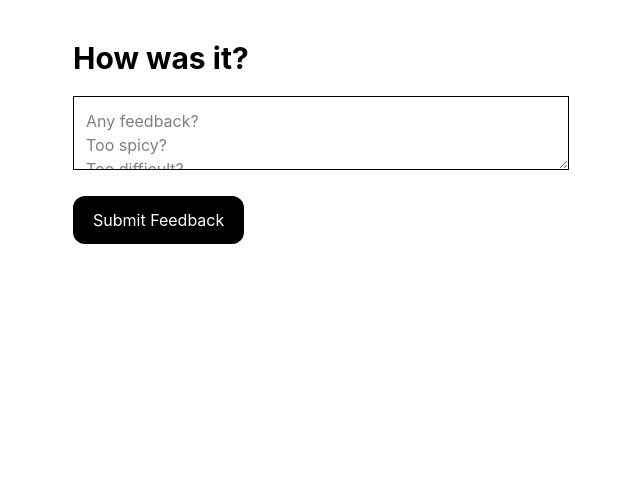
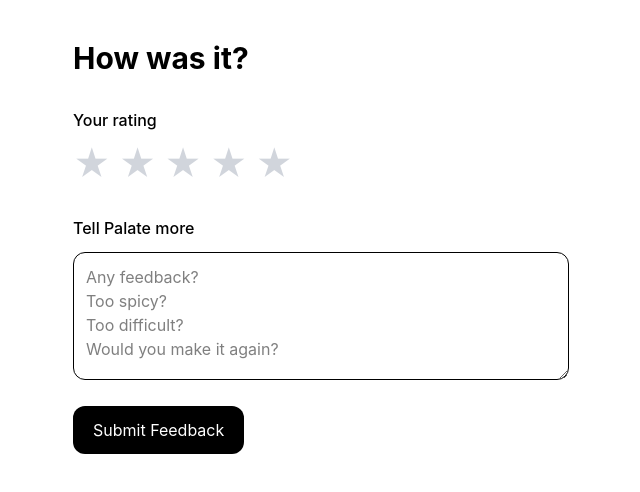
Before and after one commit to MrThief123/Palate, a React (Vite) app in the folder palate/: page /feedback/1 in a window 1280 px wide. Shown: the top 492 px of the page, without its empty margins (319-959 px from the left). Built offline with nearby package versions, Linux system fonts and the light colour scheme.

Commit message:
fix: udpate ui

```diff
--- a/palate/src/components/SwipeDeck.tsx
+++ b/palate/src/components/SwipeDeck.tsx
@@ -205,9 +205,6 @@ export default function SwipeDeck({ mealType = "dinner" }: SwipeDeckProps) {
     if (position > 120) {
       console.log("[SwipeDeck] Liked:", recipe.name);
 
-      // Persist the interaction in CockroachDB.
-      await saveRecipeInteraction(recipe, "liked", mealType);
-
       // Send the recipe to the cooking page.
       navigate(`/cooking/${recipe.id}`, {
         state: {
--- a/palate/src/pages/Cooking.tsx
+++ b/palate/src/pages/Cooking.tsx
@@ -65,7 +65,10 @@ export default function Cooking() {
 
         const data = await response.json();
 
-        setDetailedRecipe(data.recipe);
+        setDetailedRecipe({
+          ...recipe,
+          ...data.recipe,
+        });
       } catch (err) {
         console.error(err);
 
@@ -240,9 +243,11 @@ export default function Cooking() {
 
       <button
         onClick={() =>
-          navigate(
-            `/feedback/${detailedRecipe.id}`
-          )
+          navigate(`/feedback/${detailedRecipe.id}`, {
+            state: {
+              recipe: detailedRecipe,
+            },
+          })
         }
         className="mt-10 w-full bg-black text-white px-5 py-3 rounded-xl"
       >
--- a/palate/src/pages/Feedback.tsx
+++ b/palate/src/pages/Feedback.tsx
@@ -1,25 +1,161 @@
-import { useNavigate, useParams } from "react-router-dom";
+import { useState } from "react";
+import { useLocation, useNavigate, useParams } from "react-router-dom";
+import type { Recipe } from "../types/recipe";
 
 export default function Feedback() {
   const navigate = useNavigate();
   const { id } = useParams();
+  const location = useLocation();
+
+  const recipe = location.state?.recipe as Recipe | undefined;
+
+  const [rating, setRating] = useState(0);
+  const [feedback, setFeedback] = useState("");
+  const [submitting, setSubmitting] = useState(false);
+  const [error, setError] = useState<string | null>(null);
+
+  async function handleSubmit() {
+    if (!rating) {
+      setError("Please select a rating.");
+      return;
+    }
+
+    if (!recipe) {
+      setError("Recipe information is missing.");
+      return;
+    }
+
+    try {
+      setSubmitting(true);
+      setError(null);
+
+      const response = await fetch(
+        "http://localhost:5001/recommendations/feedback",
+        {
+          method: "POST",
+
+          credentials: "include",
+
+          headers: {
+            "Content-Type": "application/json",
+          },
+
+          body: JSON.stringify({
+            recipeId: id || recipe.id,
+            recipeName: recipe.name,
+            mealType: recipe.mealType,
+            cuisine: recipe.cuisine,
+            rating,
+            feedback: feedback.trim(),
+          }),
+        }
+      );
+
+      const data = await response.json();
+
+      if (!response.ok) {
+        throw new Error(
+          data.message || "Failed to submit feedback"
+        );
+      }
+
+      console.log(
+        "[Feedback] Submitted successfully"
+      );
+
+      navigate("/discover");
+    } catch (error) {
+      console.error(
+        "[Feedback] Submission error:",
+        error
+      );
+
+      if (error instanceof Error) {
+        setError(error.message);
+      } else {
+        setError("Failed to submit feedback");
+      }
+    } finally {
+      setSubmitting(false);
+    }
+  }
 
   return (
     <div className="max-w-xl mx-auto p-10">
-      <h1 className="text-3xl font-bold">How was it?</h1>
+      <h1 className="text-3xl font-bold">
+        How was it?
+      </h1>
 
-      <textarea
-        className="border w-full mt-5 p-3"
-        placeholder={`Any feedback?
+      {recipe && (
+        <p className="mt-2 text-gray-600">
+          How did you find{" "}
+          <strong>{recipe.name}</strong>?
+        </p>
+      )}
+
+      {/* Rating */}
+
+      <div className="mt-8">
+        <p className="font-medium mb-3">
+          Your rating
+        </p>
+
+        <div className="flex gap-2">
+          {[1, 2, 3, 4, 5].map((star) => (
+            <button
+              key={star}
+              type="button"
+              onClick={() => setRating(star)}
+              className={`text-4xl transition ${
+                star <= rating
+                  ? "text-yellow-400"
+                  : "text-gray-300"
+              }`}
+            >
+              ★
+            </button>
+          ))}
+        </div>
+      </div>
+
+      {/* Written feedback */}
+
+      <div className="mt-8">
+        <p className="font-medium mb-3">
+          Tell Palate more
+        </p>
+
+        <textarea
+          value={feedback}
+          onChange={(e) =>
+            setFeedback(e.target.value)
+          }
+          className="border w-full p-3 rounded-xl min-h-32"
+          placeholder={`Any feedback?
 Too spicy?
-Too difficult?`}
-      />
+Too difficult?
+Would you make it again?`}
+        />
+      </div>
+
+      {/* Error */}
+
+      {error && (
+        <p className="mt-4 text-red-500">
+          {error}
+        </p>
+      )}
+
+      {/* Submit */}
 
       <button
-        onClick={() => navigate("/discover")}
-        className="mt-5 bg-black text-white px-5 py-3 rounded-xl"
+        onClick={handleSubmit}
+        disabled={submitting}
+        className="mt-5 bg-black text-white px-5 py-3 rounded-xl disabled:opacity-50"
       >
-        Submit Feedback
+        {submitting
+          ? "Saving..."
+          : "Submit Feedback"}
       </button>
     </div>
   );
```
